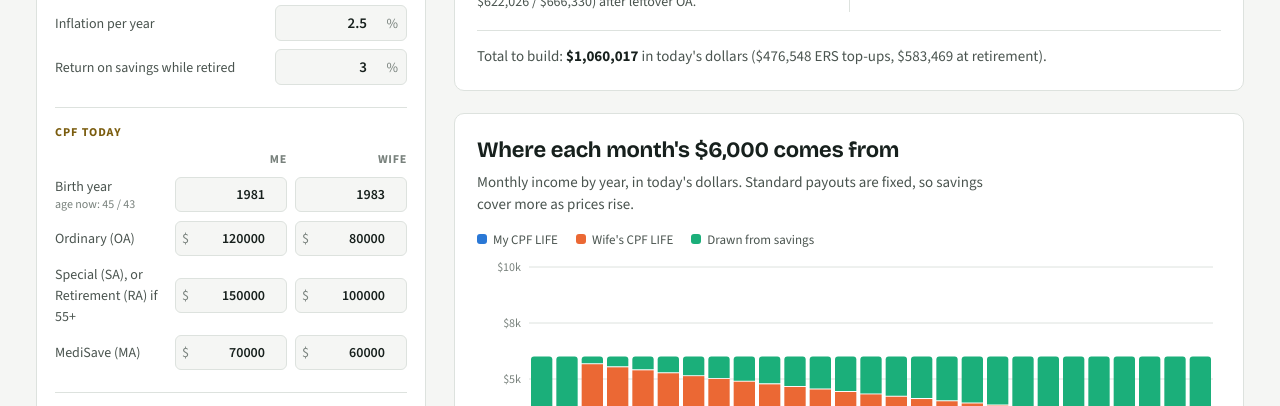
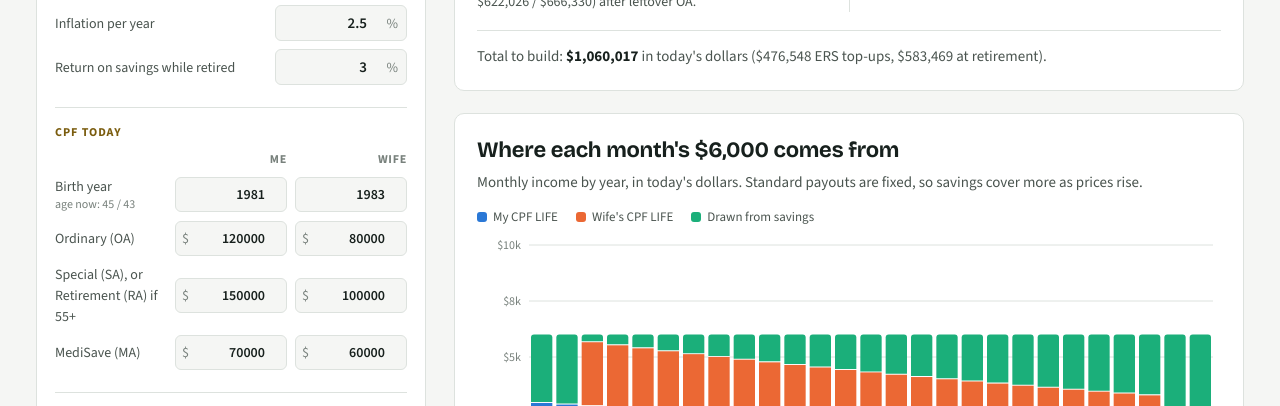
Before and after one commit to charleslow/our-retirement-number, a plain HTML site: page index.html in a window 1280 px wide. Shown: the part 345-751 px from the top of the page. Drawn offline with nearby package versions, Linux system fonts and the light colour scheme.

Commit message:
fix(ui): let section intro text flow to the card edge
The 70ch cap on .lede left both section intros ending ~240px short of
the card's right edge while the chart and CPF grid below span full
width. Drop the cap so the text lines up with the rest of the card.

```diff
--- a/index.html
+++ b/index.html
@@ -110,7 +110,7 @@ main { min-width: 0; display: grid; gap: 22px; }
 
 section.card { background: var(--panel); border: 1px solid var(--line); border-radius: 10px; padding: 20px 22px; min-width: 0; }
 h2 { font-family: var(--font-display); font-weight: 700; font-size: 22px; letter-spacing: -0.01em; margin: 0 0 4px; text-wrap: balance; }
-.lede { color: var(--ink-2); margin: 0 0 14px; max-width: 70ch; font-size: 15px; }
+.lede { color: var(--ink-2); margin: 0 0 14px; font-size: 15px; }
 .legend { display: flex; flex-wrap: wrap; gap: 6px 18px; font-size: 13px; color: var(--ink-2); margin-bottom: 8px; }
 .legend span { display: inline-flex; align-items: center; gap: 6px; }
 .legend i { width: 10px; height: 10px; border-radius: 3px; display: inline-block; }
```
